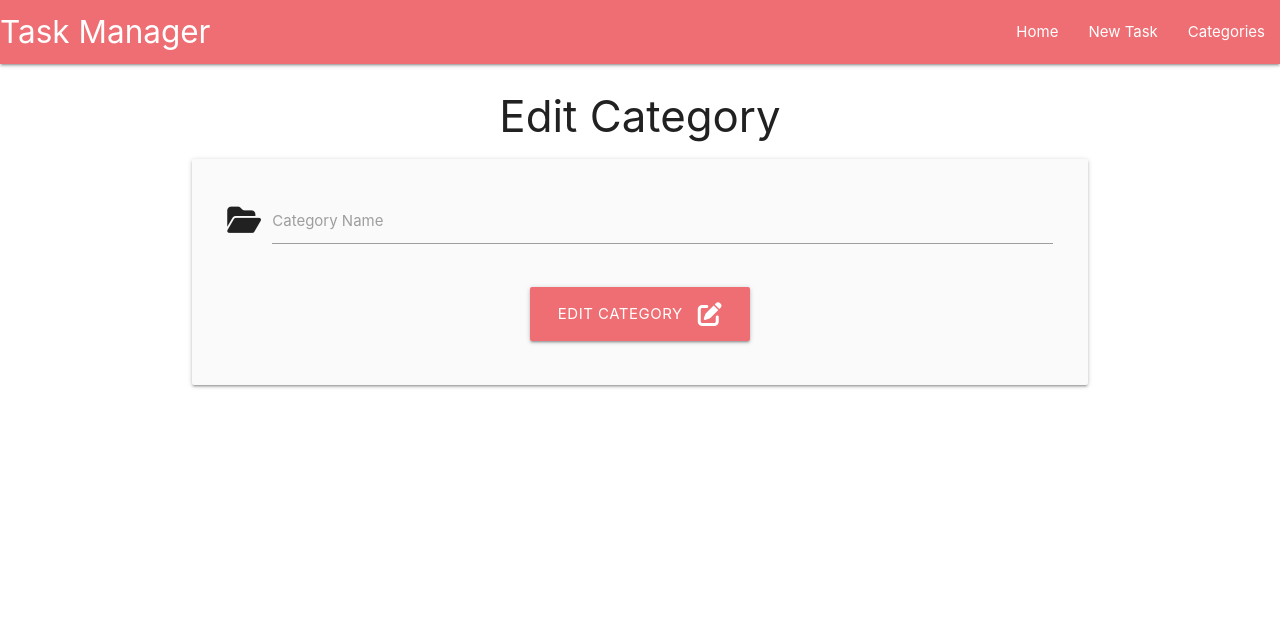
After one commit to amorychambers/task-manager, a Python web app: template taskmanager/templates/edit_category.html in a window 1280 px wide. The commit adds this page. Shown: the top 625 px of the page. Run offline with Jinja, Linux system fonts and the light colour scheme; the template is opened without the code that fills it, so the values that code supplies are empty; some libraries are stand-ins or nearby versions.

Commit message:
add functionality to edit category names

```diff
--- a/taskmanager/templates/categories.html
+++ b/taskmanager/templates/categories.html
@@ -19,7 +19,7 @@
           <span class="card-title">{{ category.category_name }}</span>
         </div>
         <div class="card-action">
-          <a href="#" class="btn green accent-4">Edit</a>
+          <a href="{{ url_for('edit_category', category_id=category.id) }}" class="btn green accent-4">Edit</a>
           <a href="#" class="btn red">Delete</a>
         </div>
       </div>
--- /dev/null
+++ b/taskmanager/templates/edit_category.html
@@ -0,0 +1,27 @@
+{% extends "base.html" %}
+{% block content %}
+
+<h3 class="center-align">Edit Category</h3>
+
+
+<div class="row card-panel grey lighten-5">
+    <form class="col s12" method="POST" action="{{ url_for('edit_category', category_id=category.id) }}">
+        <!-- Category Name -->
+        <div class="row">
+            <div class="input-field col s12">
+                <i class="fas fa-folder-open prefix"></i>
+                <input id="category_name" name="category_name" type="text" value="{{ category.category_name }}" class="validate" required minlength="3" maxlength="25">
+                <label for="category_name">Category Name</label>
+            </div>
+        </div>
+        <!-- Submit Button -->
+        <div class="row">
+            <div class="col s12 center-align">
+                <button class="btn-large darken-1 matred" type="submit">
+                    Edit Category <i class="fas fa-edit right"></i>
+                </button>
+            </div>
+        </div>
+    </form>
+</div>
+{% endblock %}
```
Also changed, not shown: taskmanager/routes.py (+9 -0 lines).
